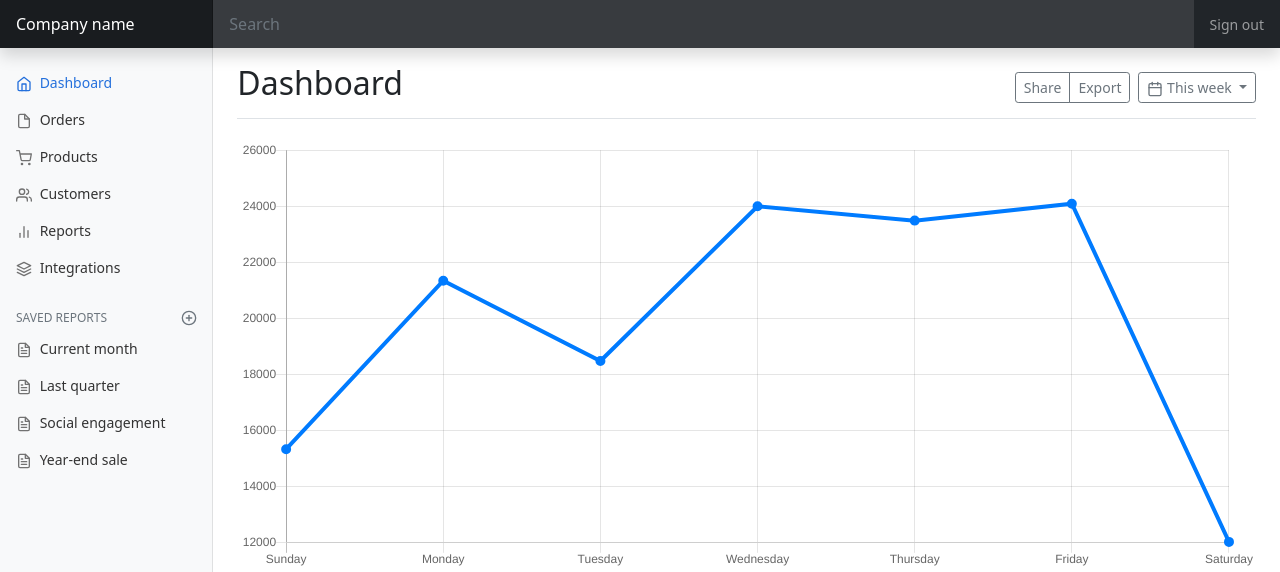
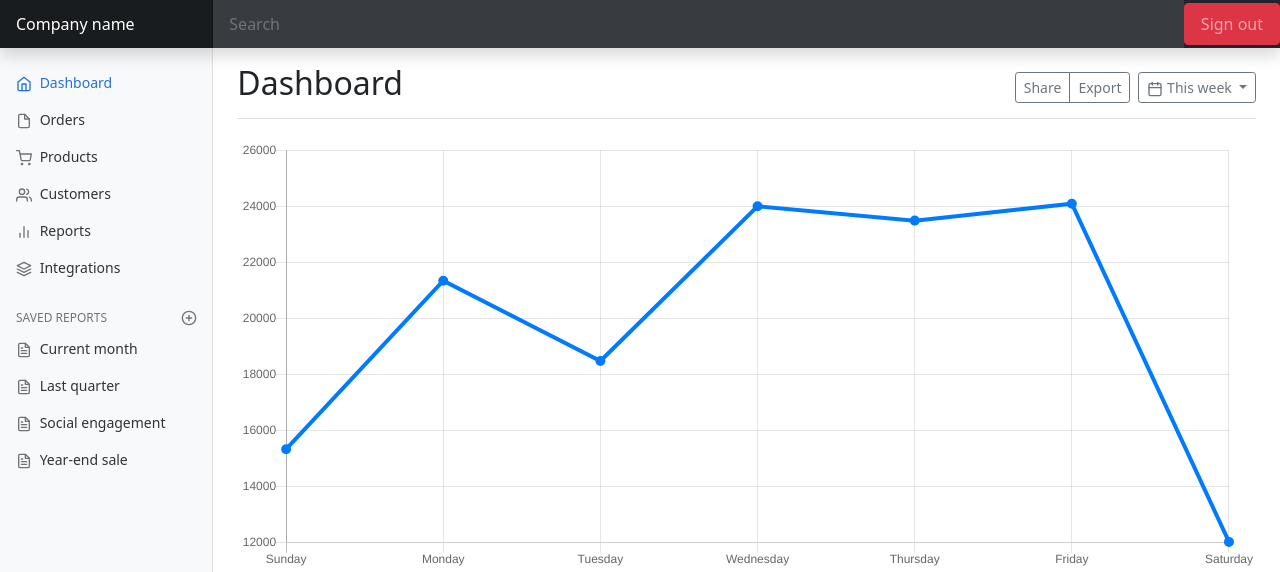
Before and after one commit to Mulkann/Web2_Karyawan, a PHP site: page /admin/index.php in a window 1280 px wide. Shown: the top 572 px of the page. Run offline with PHP 8.4, Linux system fonts and the light colour scheme; the visitor is signed in with stand-in values (Sample User, id 1).

Commit message:
menambahkan href pada Sign Out
penambahan pada href, agar file yang dituju adalah file logout.php

```diff
--- a/admin/index.php
+++ b/admin/index.php
@@ -55,7 +55,7 @@
     <input class="form-control form-control-dark w-100" type="text" placeholder="Search" aria-label="Search">
     <div class="navbar-nav">
       <div class="nav-item text-nowrap">
-        <a class="nav-link px-3" href="#">Sign out</a>
+        <a class="btn btn-danger nav-link px-3" href="../logout.php">Sign out</a>
       </div>
     </div>
   </header>
```
